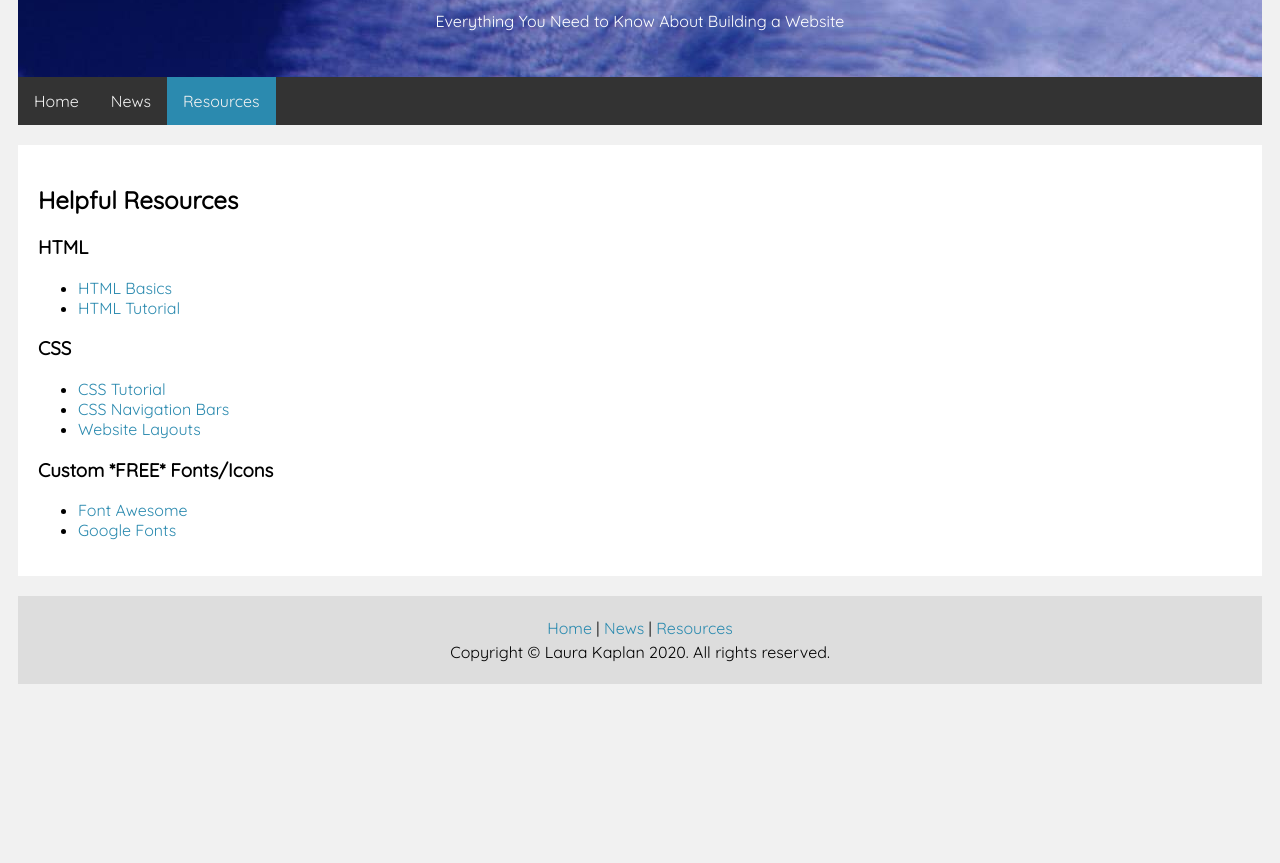
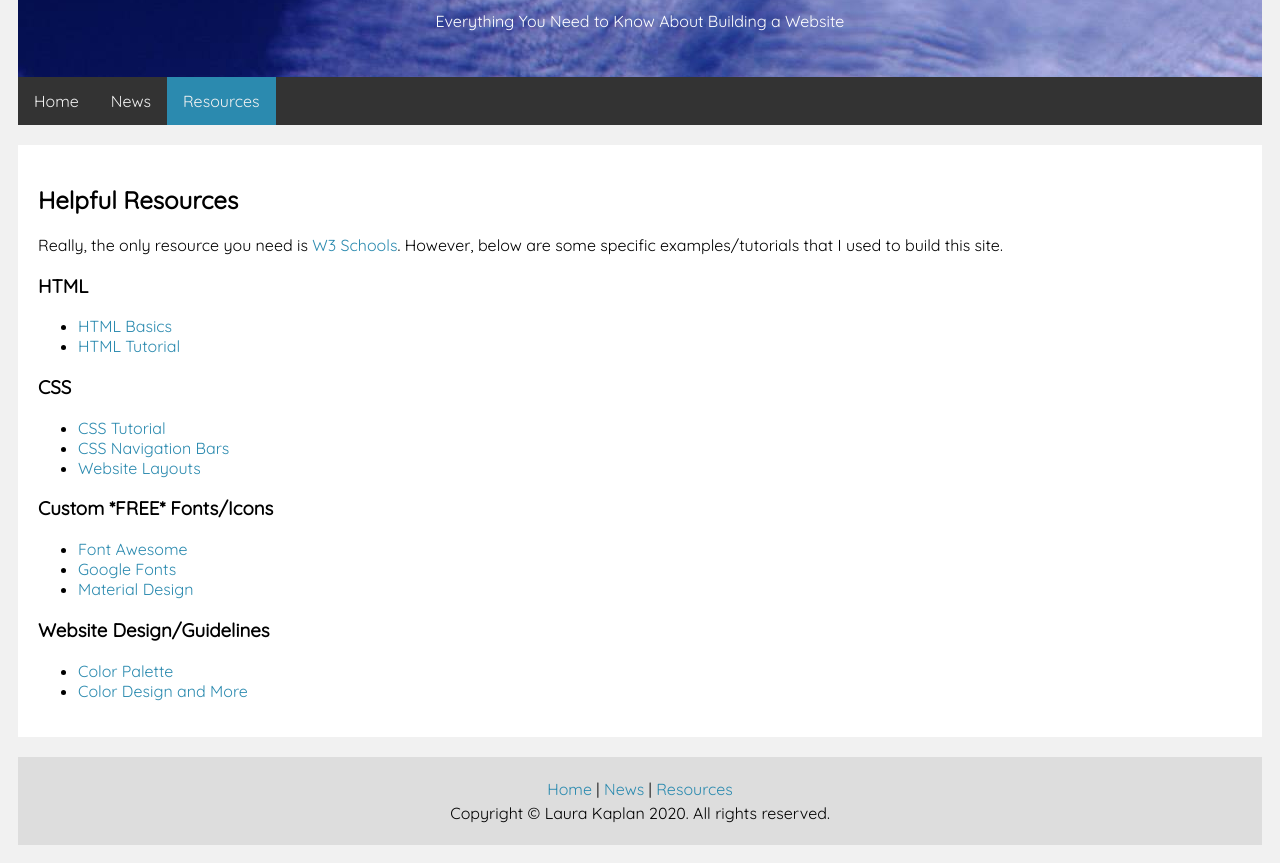
Before and after one commit to lkap03/lkap03.github.io, a plain HTML site: page resources.html in a window 1280 px wide. Shown: the part 167-1030 px from the top of the page. Before the commit the page ends 869 px from the top, so only its background shows below. Drawn offline with Linux system fonts and the light colour scheme.

Commit message:
adding more resources

```diff
--- a/resources.html
+++ b/resources.html
@@ -22,6 +22,7 @@
 			<div class="fullcolumn">
 	    		<div class="card">
 					<h2>Helpful Resources</h2>
+					<p>Really, the only resource you need is <a href="https://www.w3schools.com/">W3 Schools</a>. However, below are some specific examples/tutorials that I used to build this site.
 					<h3>HTML</h3>
 					<ul>
 						<li><a href="https://www.w3schools.com/html/html_basic.asp">HTML Basics</a></li>
@@ -37,6 +38,12 @@
 					<ul>
 						<li><a href="https://fontawesome.com/v4.7.0/get-started/">Font Awesome</a></li>
 						<li><a href="https://fonts.google.com/">Google Fonts</a></li>
+						<li><a href="https://material.io/resources/icons/?style=baseline">Material Design</a></li>
+					</ul>
+					<h3>Website Design/Guidelines</h3>
+					<ul>
+						<li><a href="https://material.io/design/color/the-color-system.html#tools-for-picking-colors">Color Palette</a></li>
+						<li><a href="https://atlassian.design/server/foundations/colors/">Color Design and More</a></li>
 					</ul>
 				</div>
 			</div>
```
